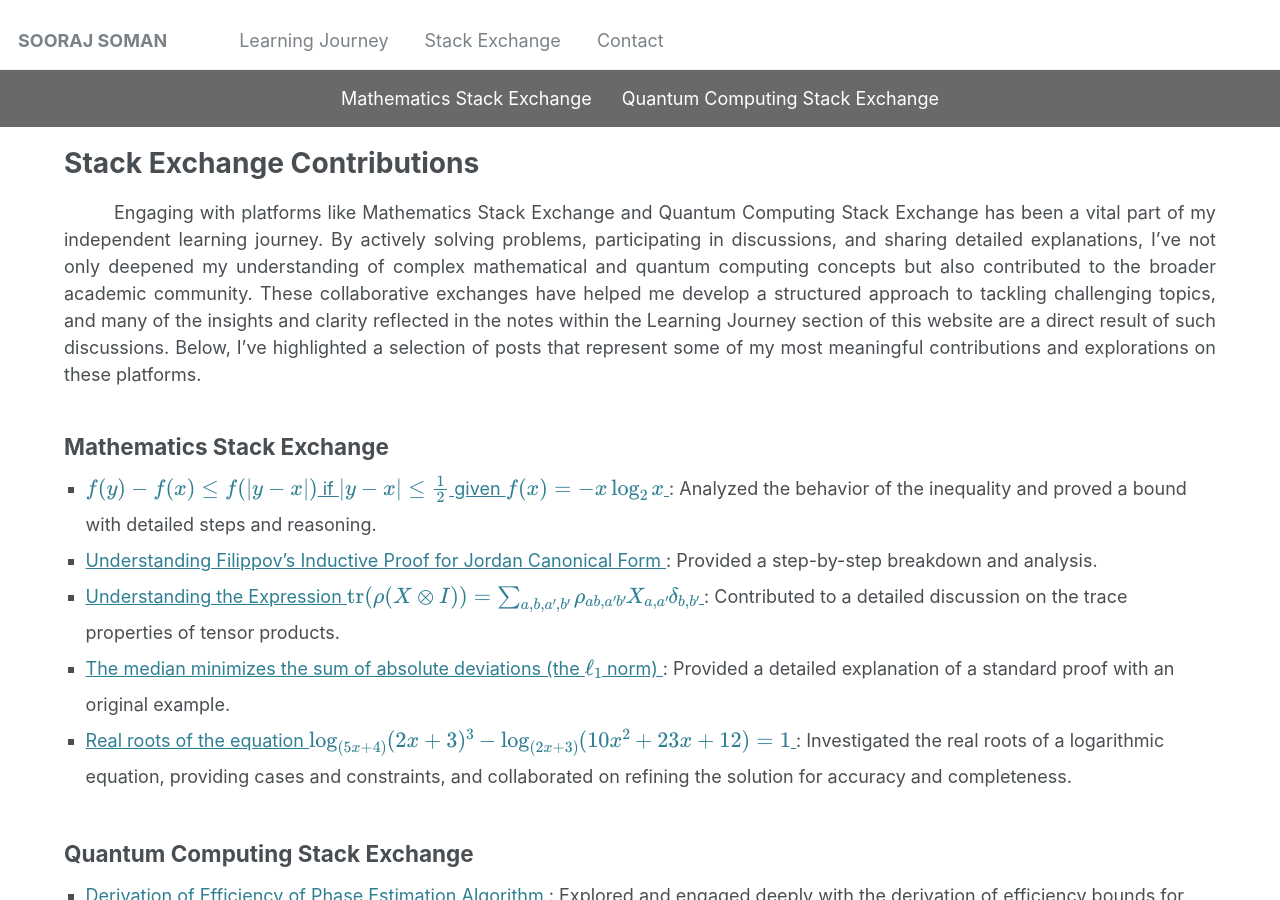
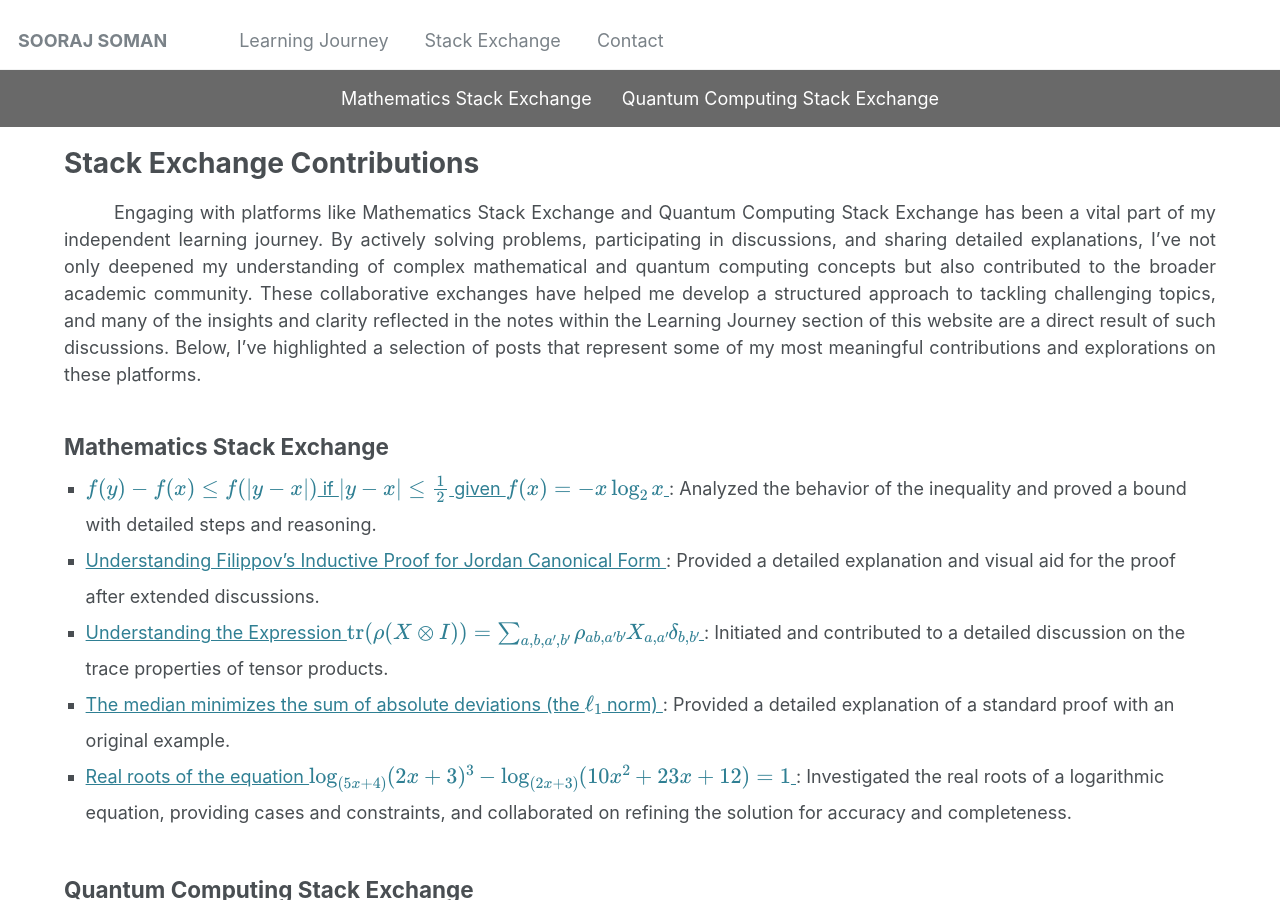
Before and after one commit to soorajss1729/soorajss1729.github.io, a Jekyll site: the page built from _stac/stac.md, in a window 1280 px wide and 900 px high. Built offline with Jekyll 4.4.1, drawn with Linux system fonts in a browser that asks for light colours.

Commit message:
Update stac.md

```diff
--- a/_stac/stac.md
+++ b/_stac/stac.md
@@ -69,12 +69,12 @@ classes: wide
     <li>
       <a href="https://math.stackexchange.com/questions/3909381/filippovs-inductive-proof-for-jordan-canonical-form/3911296#3911296">
         Understanding Filippov’s Inductive Proof for Jordan Canonical Form
-      </a>: Provided a step-by-step breakdown and analysis.
+      </a>: Provided a detailed explanation and visual aid for the proof after extended discussions.
     </li>
     <li>
       <a href="https://math.stackexchange.com/questions/4250990/understanding-the-expression-tr-big-rhox-otimes-i-big-sum-a-b-a-b-rho">
         Understanding the Expression $\text{tr}(\rho(X \otimes I)) = \sum_{a,b,a',b'} \rho_{ab,a'b'} X_{a,a'} \delta_{b,b'}$
-      </a>: Contributed to a detailed discussion on the trace properties of tensor products.
+      </a>: Initiated and contributed to a detailed discussion on the trace properties of tensor products.
     </li>
     <li>
       <a href="https://math.stackexchange.com/questions/113270/the-median-minimizes-the-sum-of-absolute-deviations-the-ell-1-norm/2364943#2364943">
```
